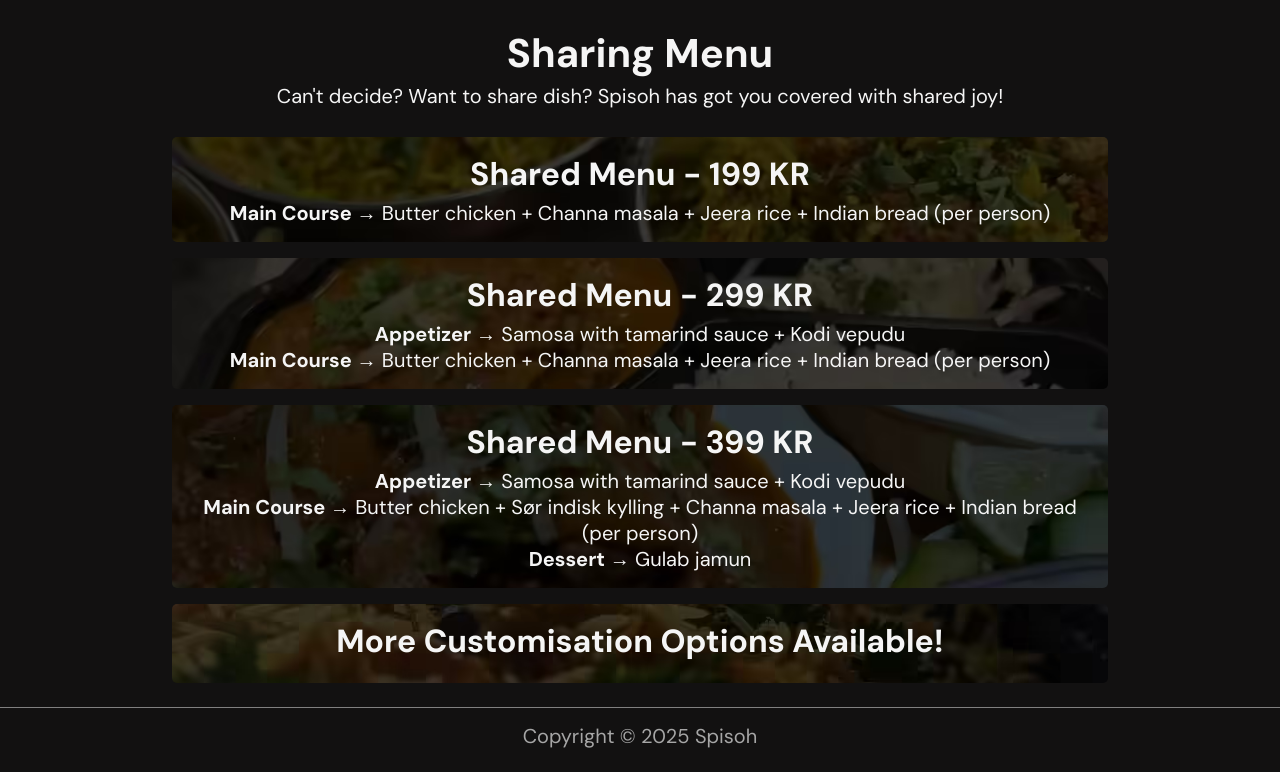
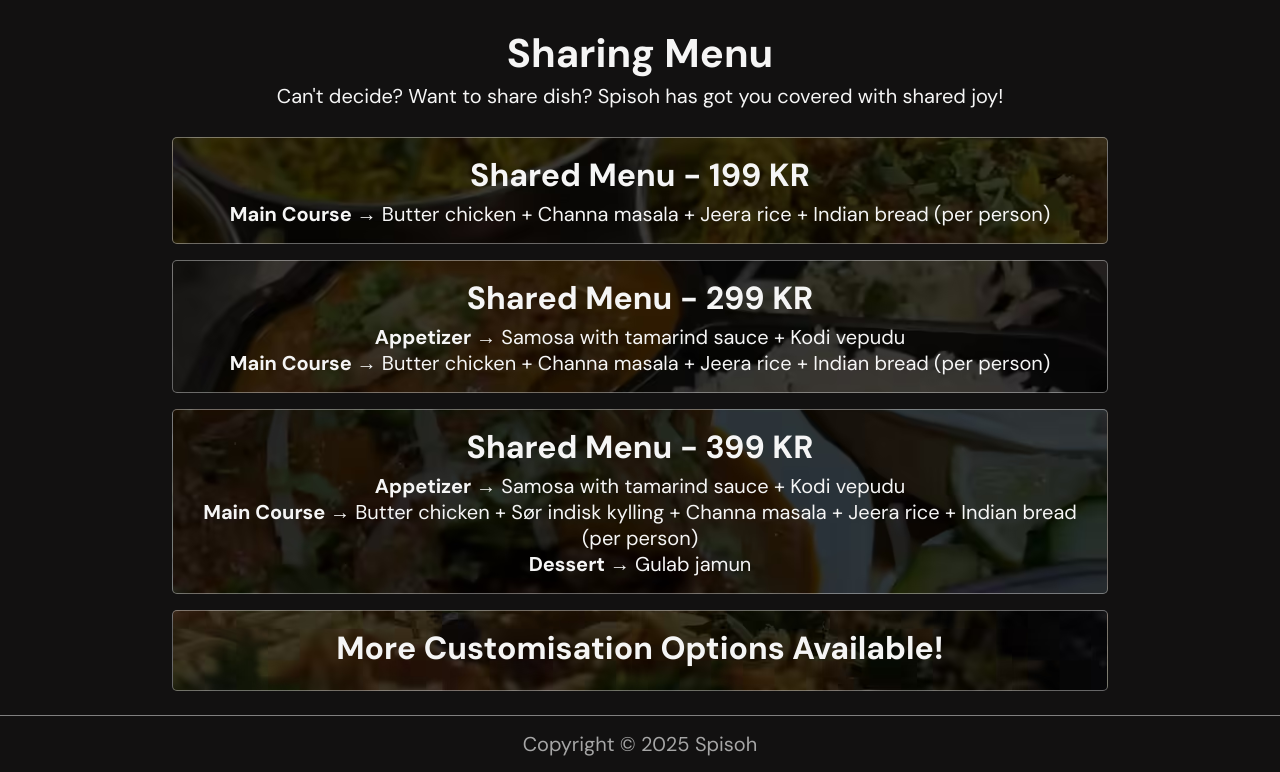
Before and after one commit to aravindanirudh/spisoh-temp-withbg, a plain HTML site: page index.html in a window 1280 px wide. Shown: the part 165-937 px from the top of the page. Drawn offline with nearby package versions, Linux system fonts and the light colour scheme; a web font is replaced by a local one.

Commit message:
Update styles_catering_and_sharedmenu.css

```diff
--- a/styles_catering_and_sharedmenu.css
+++ b/styles_catering_and_sharedmenu.css
@@ -340,6 +340,8 @@
     overflow: hidden;
     background-size: cover;
     background-position: center;
+
+    border: 1px solid rgba(245, 245, 245, 0.4);
 }
 
 .bgimg-card-0 {
```
